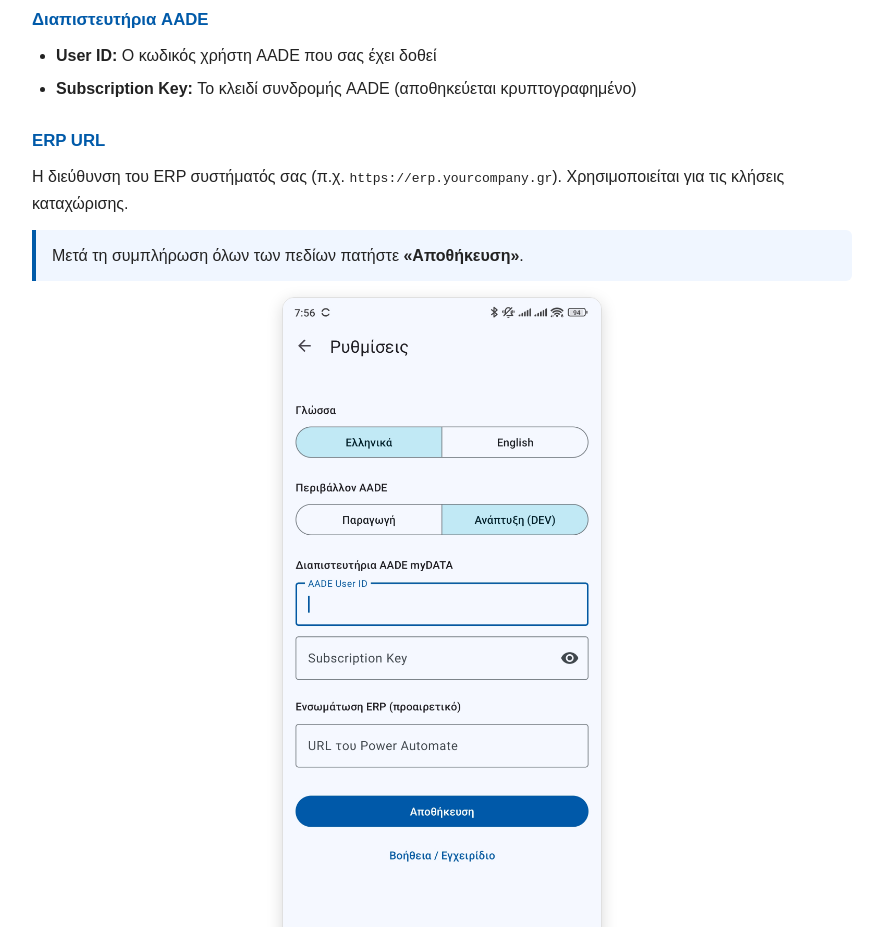
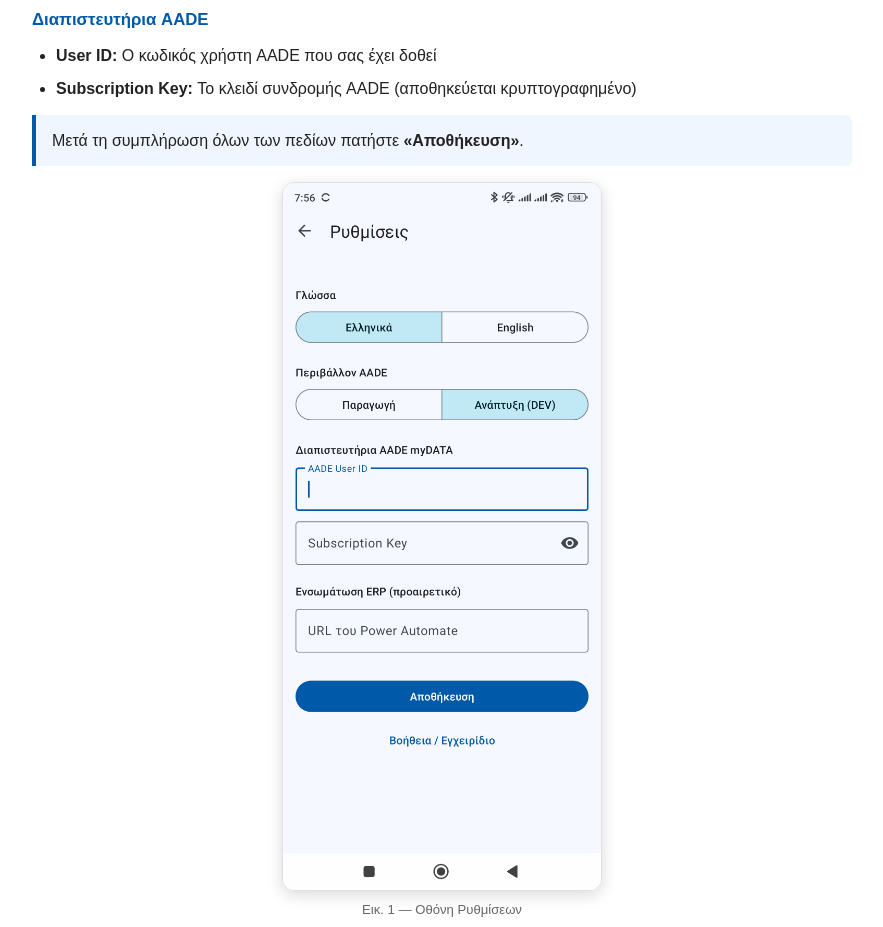
Before and after one commit to StepOne-Enterprise/eDeltio-App-Files, a plain HTML site: page manual.html in a window 1280 px wide. Shown: the part 1120-2047 px from the top of the page, without its empty margins (198-1081 px from the left). Drawn offline with Linux system fonts and the light colour scheme.

Commit message:
Remove ERP URL section from manual.html
Removed ERP URL section from the manual.

```diff
--- a/manual.html
+++ b/manual.html
@@ -93,9 +93,6 @@
     <li><strong>User ID:</strong> Ο κωδικός χρήστη AADE που σας έχει δοθεί</li>
     <li><strong>Subscription Key:</strong> Το κλειδί συνδρομής AADE (αποθηκεύεται κρυπτογραφημένο)</li>
 </ul>
-
-<h3>ERP URL</h3>
-<p>Η διεύθυνση του ERP συστήματός σας (π.χ. <code>https://erp.yourcompany.gr</code>). Χρησιμοποιείται για τις κλήσεις καταχώρισης.</p>
 
 <div class="step">
     Μετά τη συμπλήρωση όλων των πεδίων πατήστε <strong>«Αποθήκευση»</strong>.
```
